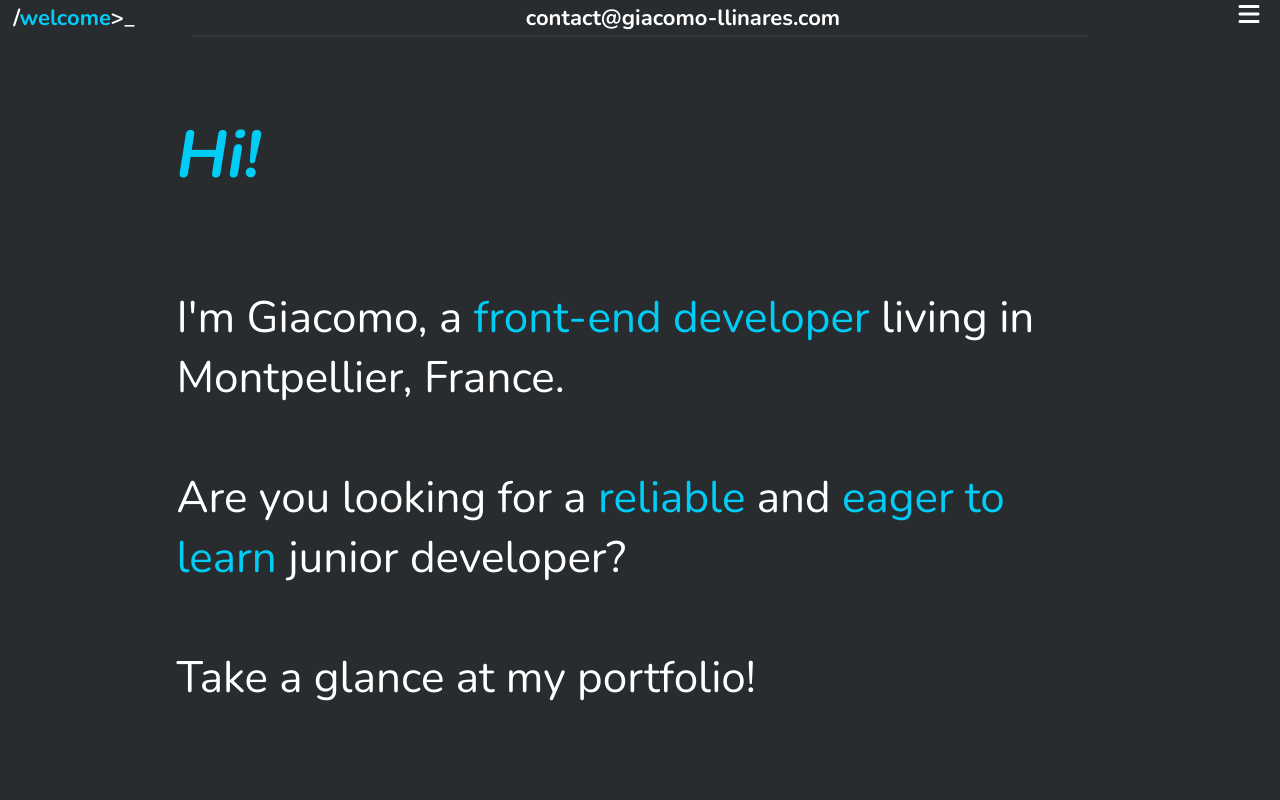
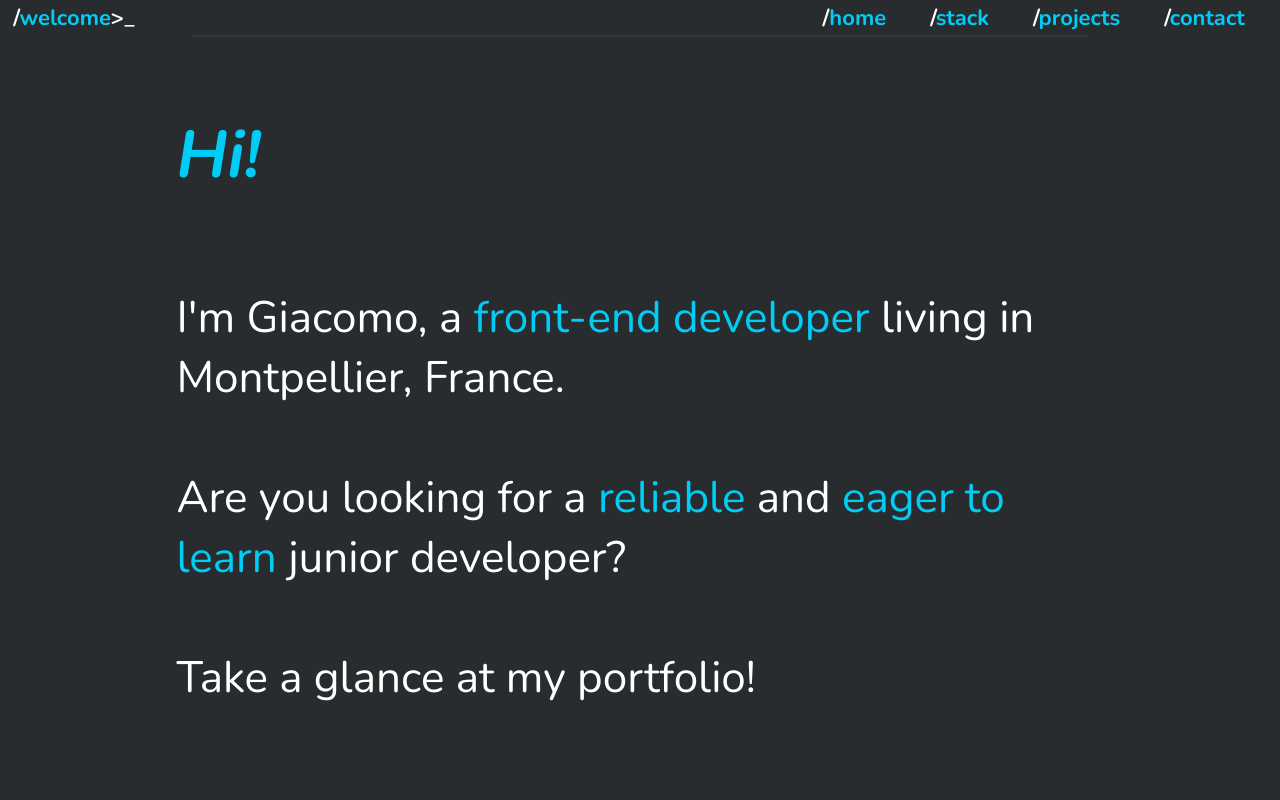
Before and after one commit to 0ddbird/react-portfolio, a React (Create React App) app: page / in a window 1280 px wide. Shown: the top 800 px of the page. Built offline with nearby package versions, Linux system fonts and the light colour scheme.

Commit message:
FEAT : Added responsive menu

```diff
--- a/src/api/apiCalls.js
+++ b/src/api/apiCalls.js
@@ -12,7 +12,7 @@ async function postMessage (email, message) {
     })
   }
 
-  const response = await fetch(serverUrl.dev, fetchParams)
+  const response = await fetch(serverUrl.prod, fetchParams)
   return response
 }
 
--- a/src/components/Nav.jsx
+++ b/src/components/Nav.jsx
@@ -4,8 +4,8 @@ import OpenIcon from '../assets/bars-solid.svg'
 import CloseIcon from '../assets/xmark-solid.svg'
 
 const Nav = () => {
-  const [menuOpen, setMenuOpen] = useState(false)
-  const icon = menuOpen ? CloseIcon : OpenIcon
+  const [responsiveMenuOpen, setResponsiveMenuOpen] = useState(false)
+  const icon = responsiveMenuOpen ? CloseIcon : OpenIcon
   return (
     <nav>
       <Link to='welcome' smooth={true} id='home-link'>
@@ -14,20 +14,17 @@ const Nav = () => {
         <span id='home-link-gt'>&gt;</span>
         <span id='home-link-underscore'>_</span>
       </Link>
-      <a href="mailto: contact@giacomo-llinares.com" id='contact-email'>contact@giacomo-llinares.com</a>
-      <button className="nav-button" id="nav-open-button" onClick={() => setMenuOpen(!menuOpen)}>
+      {/* <a href="mailto: contact@giacomo-llinares.com" id='contact-email'>contact@giacomo-llinares.com</a> */}
+      <button className="nav-button" id="nav-open-button" onClick={() => setResponsiveMenuOpen(!responsiveMenuOpen)}>
         <img src={icon} alt="menu"/>
       </button>
-      {
-        menuOpen &&
-        <div className='navlinks'>
-          <Link className='navlink' to='welcome' smooth={true} onClick={() => setMenuOpen(!menuOpen)}>/home</Link>
-          <Link className='navlink' to='stack' smooth={true} onClick={() => setMenuOpen(!menuOpen)}>/stack</Link>
-          <Link className='navlink' to='projects' smooth={true} onClick={() => setMenuOpen(!menuOpen)}>/projects</Link>
-          {/* <Link className='navlink' to='people' smooth={true} onClick={() => setMenuOpen(!menuOpen)}>/people</Link> */}
-          <Link className='navlink' to='contact' smooth={true} onClick={() => setMenuOpen(!menuOpen)}>/contact</Link>
-        </div>
-      }
+      <div className={responsiveMenuOpen ? 'navlinks-responsive' : 'navlinks'}>
+        <Link className={responsiveMenuOpen ? 'navlink-responsive' : 'navlink'} to='welcome' smooth={true} onClick={() => setResponsiveMenuOpen(false)}><span className='navlink-slash'>/</span>home</Link>
+        <Link className={responsiveMenuOpen ? 'navlink-responsive' : 'navlink'} to='stack' smooth={true} onClick={() => setResponsiveMenuOpen(false)}><span className='navlink-slash'>/</span>stack</Link>
+        <Link className={responsiveMenuOpen ? 'navlink-responsive' : 'navlink'} to='projects' smooth={true} onClick={() => setResponsiveMenuOpen(false)}><span className='navlink-slash'>/</span>projects</Link>
+        {/* <Link className='navlink' to='people' smooth={true} onClick={() => setMenuOpen(!menuOpen)}>/people</Link> */}
+        <Link className={responsiveMenuOpen ? 'navlink-responsive' : 'navlink'} to='contact' smooth={true} onClick={() => setResponsiveMenuOpen(false)}><span className='navlink-slash'>/</span>contact</Link>
+      </div>
     </nav>
   )
 }
--- a/src/sass/components/_nav.scss
+++ b/src/sass/components/_nav.scss
@@ -56,32 +56,57 @@ nav {
       width: 20px;
     }
     @include a.mq-961 {
-      height: 24px;
-      width: 24px;
+      display: none;
     }
   }
 }
 
 /* NavLinks container */
 .navlinks {
+  display: none;
+  @include a.mq-961 {
+    display: flex;
+  }
+}
+
+.navlink-slash {
+  color: white;
+  font-weight: 700;
+}
+
+.navlink {
+  color: a.$clr-secondary;
+  font-weight: 700;
+  margin: 0 1em;
+  cursor: pointer;
+
+  &:hover {
+    color: a.$clr-secondary;
+  }
+}
+
+.navlinks-responsive {
+  display: flex;
+  flex-direction: column;
+  align-items: flex-end;
+  justify-content: center;
   position: absolute;
   top: 0;
   right: 0;
   padding: 35px 0 35px 35px;
-  display: flex;
-  flex-direction: column;
-  align-items: flex-end;
-  justify-content: center;
   overflow: hidden;
+
   @for $i from 1 through 4 {
-    & .navlink:nth-child(#{$i}n) {
+    & .navlink-responsive:nth-child(#{$i}n) {
         animation: SlideLeft .25s forwards ease;
         animation-delay: #{$i * 0.10}s;
     }
   }
 }
 
-.navlink {
+
+
+.navlink-responsive {
   font-size: 1.5em;
   cursor: pointer;
   padding: .15em .25em .15em .5em;
@@ -92,6 +117,11 @@ nav {
   &:hover {
     border-left: 2px solid a.$clr-secondary;
     color: a.$clr-secondary;
+  }
+
+  & .navlink-slash {
+    font-size: 1em;
+    font-weight: 500;
   }
 }
 
```
